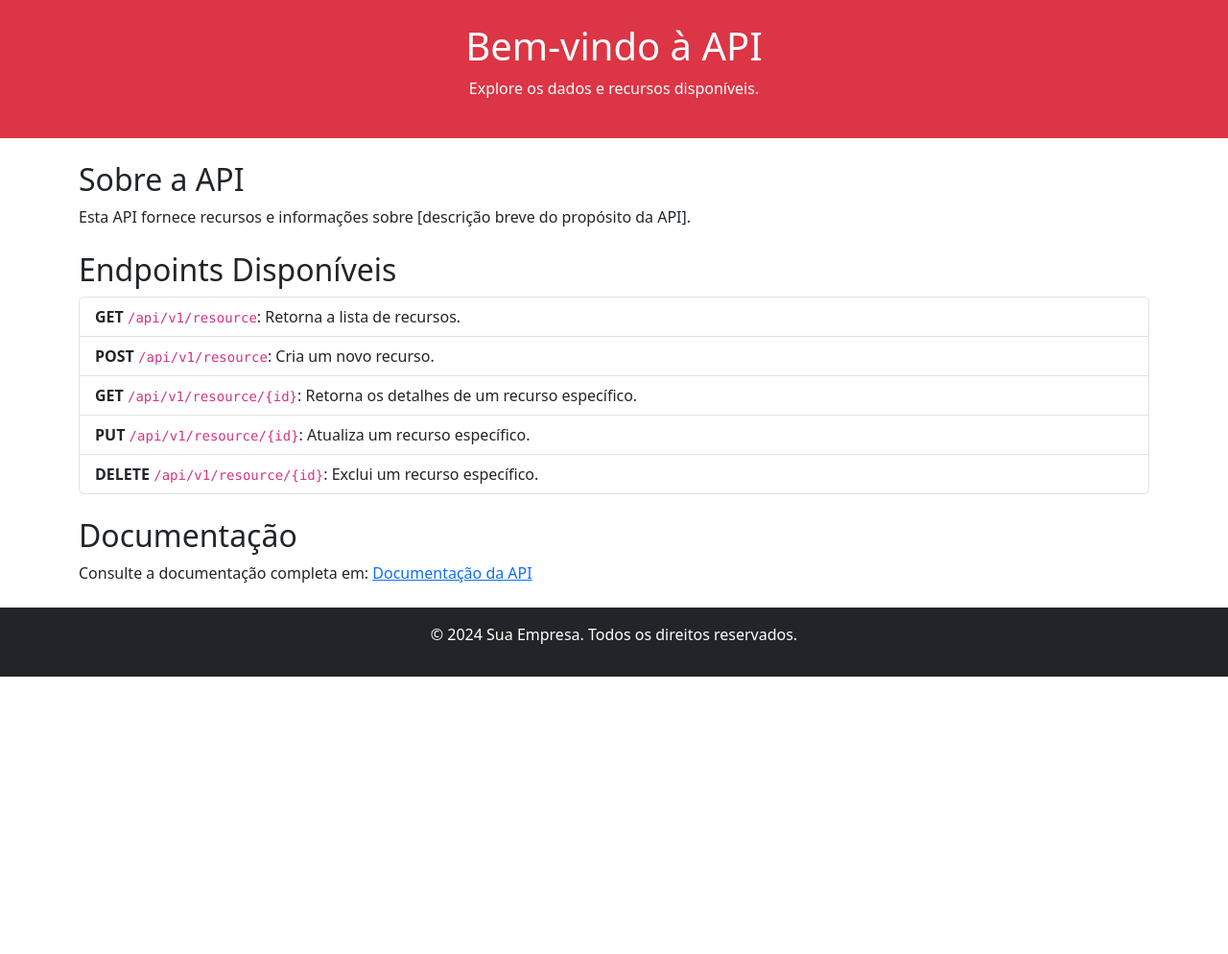
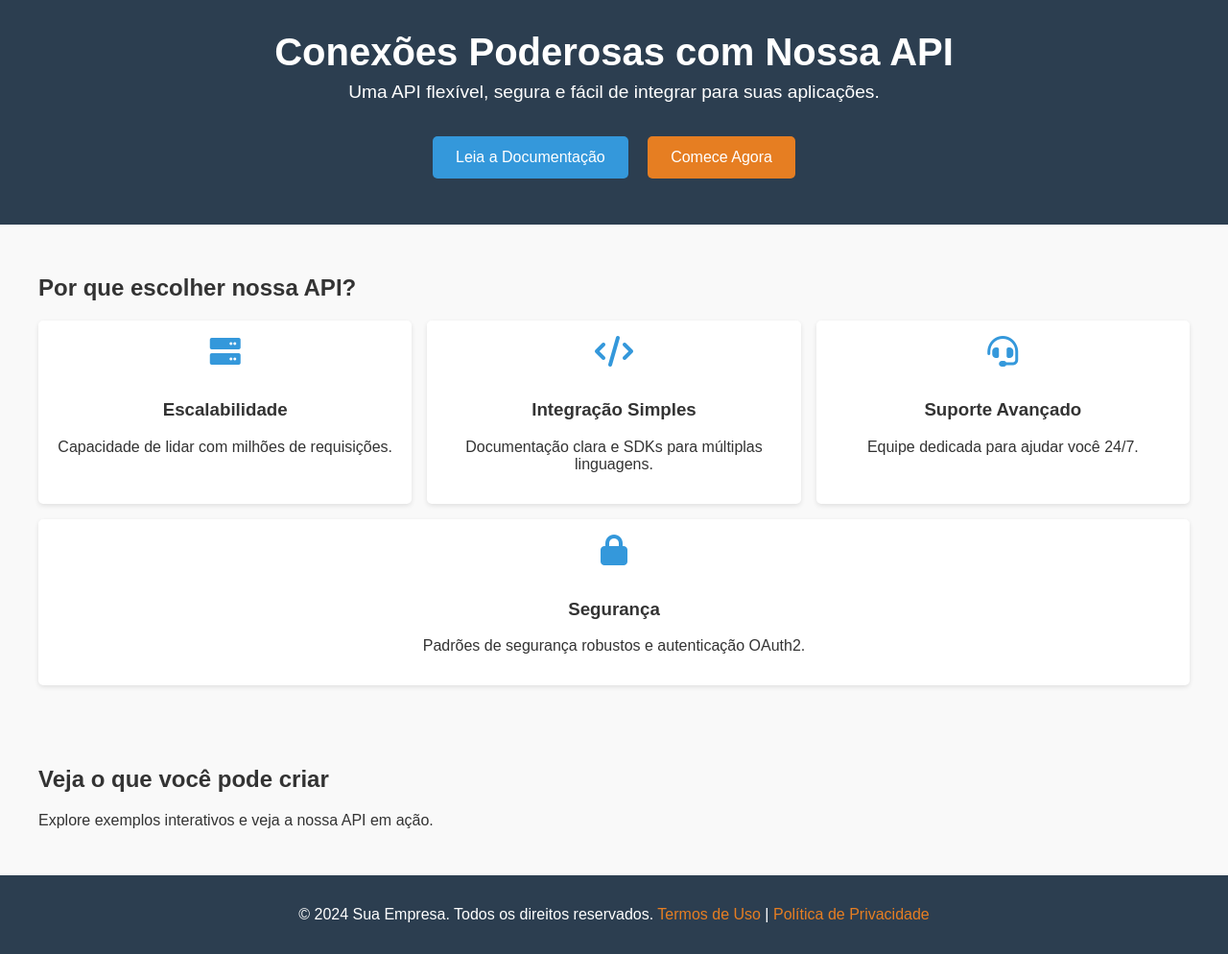
Before and after one commit to david0407j/django.api, a Django app: template api_rot/base/templates/base/home.html in a window 1280 px wide. Shown: the whole page at 96% size. Before the commit the page ends 705 px from the top, so only its background shows below. Run offline with Django 5.2, Linux system fonts and the light colour scheme; the template is opened without the code that fills it, so the values that code supplies are empty.

Commit message:
troca a letra A

```diff
--- a/api_rot/base/templates/base/home.html
+++ b/api_rot/base/templates/base/home.html
@@ -4,39 +4,130 @@
 <head>
     <meta charset="UTF-8">
     <meta name="viewport" content="width=device-width, initial-scale=1.0">
-    <link href="https://cdn.jsdelivr.net/npm/bootstrap@5.3.2/dist/css/bootstrap.min.css" rel="stylesheet">
+    <meta name="description" content="API flexível, segura e fácil de integrar para suas aplicações.">
     <link rel="icon" type="image/png" href="{% static 'img/davidson.ico' %}"/>
-    <title>Bem-vindo à API</title>
+    <title>Sua API - Conexões Poderosas</title>
+    <link href="https://cdnjs.cloudflare.com/ajax/libs/font-awesome/6.0.0-beta3/css/all.min.css" rel="stylesheet">
+    <style>
+        body {
+            margin: 0;
+            font-family: 'Arial', sans-serif;
+            color: #333;
+            background-color: #f9f9f9;
+        }
+        header {
+            background-color: #2c3e50;
+            color: white;
+            text-align: center;
+            padding: 2rem;
+        }
+        header h1 {
+            margin: 0;
+            font-size: 2.5rem;
+        }
+        header p {
+            font-size: 1.2rem;
+            margin-top: 0.5rem;
+        }
+        header .btn {
+            display: inline-block;
+            margin: 1rem 0.5rem;
+            padding: 0.8rem 1.5rem;
+            font-size: 1rem;
+            text-decoration: none;
+            color: #fff;
+            border-radius: 5px;
+        }
+        .btn-primary {
+            background-color: #3498db;
+        }
+        .btn-secondary {
+            background-color: #e67e22;
+        }
+        .section {
+            padding: 2rem 1rem;
+            max-width: 1200px;
+            margin: 0 auto;
+        }
+        .cards {
+            display: flex;
+            flex-wrap: wrap;
+            gap: 1rem;
+            justify-content: center;
+        }
+        .card {
+            background: #fff;
+            border-radius: 5px;
+            box-shadow: 0 2px 5px rgba(0, 0, 0, 0.1);
+            flex: 1 1 calc(25% - 2rem);
+            padding: 1rem;
+            text-align: center;
+        }
+        .card i {
+            font-size: 2rem;
+            margin-bottom: 1rem;
+            color: #3498db;
+        }
+        .footer {
+            background: #2c3e50;
+            color: white;
+            text-align: center;
+            padding: 1rem 0;
+        }
+        .footer a {
+            color: #e67e22;
+            text-decoration: none;
+        }
+        @media (max-width: 768px) {
+            .card {
+                flex: 1 1 calc(50% - 1rem);
+            }
+        }
+        @media (max-width: 480px) {
+            .card {
+                flex: 1 1 100%;
+            }
+        }
+    </style>
 </head>
 <body>
-    <header class="bg-danger text-white text-center py-4">
-        <h1>Bem-vindo à API</h1>
-        <p>Explore os dados e recursos disponíveis.</p>
+    <header>
+        <h1>Conexões Poderosas com Nossa API</h1>
+        <p>Uma API flexível, segura e fácil de integrar para suas aplicações.</p>
+        <a href="#" class="btn btn-primary">Leia a Documentação</a>
+        <a href="#" class="btn btn-secondary">Comece Agora</a>
     </header>
-    <main class="container my-4">
-        <section class="mb-4">
-            <h2>Sobre a API</h2>
-            <p>Esta API fornece recursos e informações sobre [descrição breve do propósito da API].</p>
-        </section>
-        <section class="mb-4">
-            <h2>Endpoints Disponíveis</h2>
-            <ul class="list-group">
-                <li class="list-group-item"><strong>GET</strong> <code>/api/v1/resource</code>: Retorna a lista de recursos.</li>
-                <li class="list-group-item"><strong>POST</strong> <code>/api/v1/resource</code>: Cria um novo recurso.</li>
-                <li class="list-group-item"><strong>GET</strong> <code>/api/v1/resource/{id}</code>: Retorna os detalhes de um recurso específico.</li>
-                <li class="list-group-item"><strong>PUT</strong> <code>/api/v1/resource/{id}</code>: Atualiza um recurso específico.</li>
-                <li class="list-group-item"><strong>DELETE</strong> <code>/api/v1/resource/{id}</code>: Exclui um recurso específico.</li>
-            </ul>
-        </section>
-        <section>
-            <h2>Documentação</h2>
-            <p>Consulte a documentação completa em: <a href="https://seu-link-para-a-documentacao.com" target="_blank">Documentação da API</a></p>
-        </section>
-    </main>
-    <footer class="bg-dark text-white text-center py-3">
-        <p>&copy; 2024 Sua Empresa. Todos os direitos reservados.</p>
+    <section class="section">
+        <h2>Por que escolher nossa API?</h2>
+        <div class="cards">
+            <div class="card">
+                <i class="fas fa-server"></i>
+                <h3>Escalabilidade</h3>
+                <p>Capacidade de lidar com milhões de requisições.</p>
+            </div>
+            <div class="card">
+                <i class="fas fa-code"></i>
+                <h3>Integração Simples</h3>
+                <p>Documentação clara e SDKs para múltiplas linguagens.</p>
+            </div>
+            <div class="card">
+                <i class="fas fa-headset"></i>
+                <h3>Suporte Avançado</h3>
+                <p>Equipe dedicada para ajudar você 24/7.</p>
+            </div>
+            <div class="card">
+                <i class="fas fa-lock"></i>
+                <h3>Segurança</h3>
+                <p>Padrões de segurança robustos e autenticação OAuth2.</p>
+            </div>
+        </div>
+    </section>
+    <section class="section">
+        <h2>Veja o que você pode criar</h2>
+        <p>Explore exemplos interativos e veja a nossa API em ação.</p>
+    </section>
+    <footer class="footer">
+        <p>&copy; 2024 Sua Empresa. Todos os direitos reservados. <a href="#">Termos de Uso</a> | <a href="#">Política de Privacidade</a></p>
     </footer>
-    <script src="https://code.jquery.com/jquery-3.7.0.min.js"></script>
-    <script src="https://cdn.jsdelivr.net/npm/bootstrap@5.3.2/dist/js/bootstrap.bundle.min.js"></script>
 </body>
 </html>
```
Also changed, not shown: api_rot/base/static/css/style.css (deleted, +0 -102 lines), .github/workflows/blank.yml, 2 other files.
